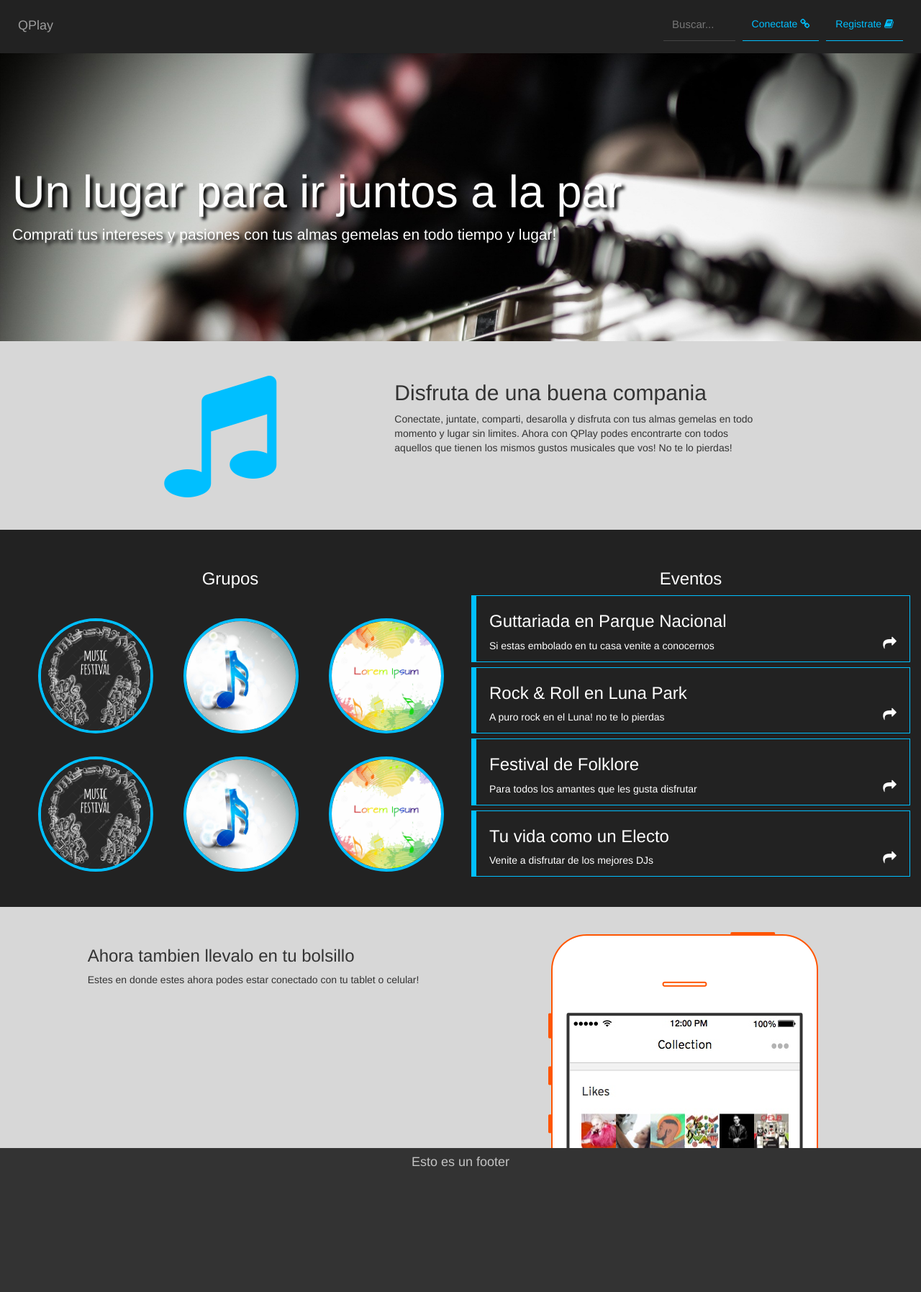
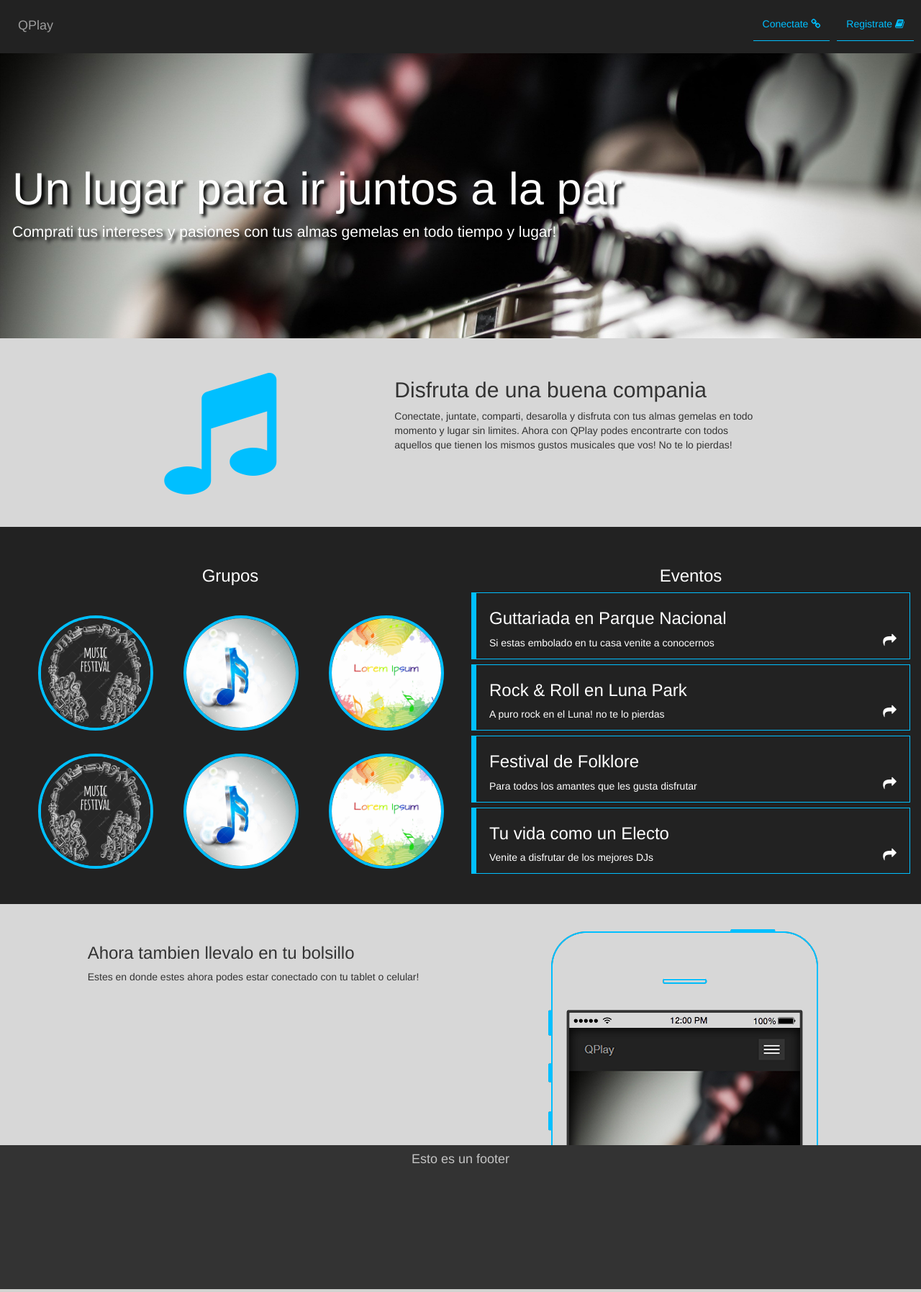
Before and after one commit to maggietobar/qplay, a PHP site: page / in a window 1280 px wide. Shown: the whole page at 72% size. Run offline with PHP 8.4, Linux system fonts and the light colour scheme.

Commit message:
Nav Fixed, Se coemento el codigo de home y su estilo, actualizacion de imagen del celu, se paso el botoncolaps a un archivo externo de .js, se quito el buscador

```diff
--- a/css/qstilo.css
+++ b/css/qstilo.css
@@ -1,42 +1,21 @@
+/*-al body recibe el padding porque la barra de navegacion es fixed -*/
 
-.jumbotron {
-    background-color: #000000;
-    padding-left: 17px;
-    height: 400px;
-    margin-bottom: 0px;
-    border-radius: 0px;
-    background-image: url(../img/tocguit.jpg);
-    background-size: cover;
-    background-repeat: no-repeat;
-    text-shadow: black 0.3em 0.3em 0.3em;
-    color:#fff;
-    /*-webkit-filter: opacity(20%);
-    filter: opacity(20%);*/
+body {
+    padding-top: 70px;
 }
 
-.jumbotron h1{
-    margin-top: 110px;
-    margi-bottom: 10px;
-}
-
-.jumbotron img {
-  background-size: cover;
-  background-repeat: no-repeat;
-}
+/*-estilo general de navbar-*/
 
 .navbar {
+      background-colo: #000000;
       margin-bottom: 0px;
       border-radius: 0px;
       border: 0px;
       padding: 10px;
+      opacity: 1;
 }
 
-/*.fa-search {
-   color:#b1b1b1;
-   padding-left: 10px;
-   padding-top: 7px;
-   padding-bottom: 7px;
-}*/
+/* estilo de la barra de busqueda del navbar */
 
 .nav-search {
   border-bottom: 1px;
@@ -54,12 +33,21 @@
   transition: all 0.5s ease-in-out;
 }
 
+/*.fa-search {
+   color:#b1b1b1;
+   padding-left: 10px;
+   padding-top: 7px;
+   padding-bottom: 7px;
+}*/
+
 .nav-search:focus {
   width: 450px;
   border-color: #00bfff;
   background-color: #d7d7d7;
   color: #1c1c1c;
 }
+
+/* animacion del boton que aparece cuando el navbar se colapsa a bajas resoluciones */
 
 .navbar-toggle {
   padding: 9px 7px;
@@ -84,10 +72,7 @@
      opacity: 0;
 }
 
-.cell {
-    width: 375px;
-    height: auto;
-}
+/* estilos de los botones de navbar "Conectate y Registrate"*/
 
 .btn-nav {
     border-color: #00bfff;
@@ -120,12 +105,43 @@
   margin-right: 5px;
 }
 
+/* jumbotron */
+
+.jumbotron {
+    background-color: #000000;
+    padding-left: 17px;
+    height: 400px;
+    margin-bottom: 0px;
+    border-radius: 0px;
+    background-image: url(../img/tocguit.jpg);
+    background-size: cover;
+    background-repeat: no-repeat;
+    text-shadow: black 0.3em 0.3em 0.3em;
+    color:#fff;
+}
+
+.jumbotron h1{
+    margin-top: 110px;
+}
+
+
+/** el cell hay que definirlo */
+
+.cell {
+    width: 375px;
+    height: 300px;
+}
+
+
+/* la nota musical */
 
 p >.fa-5 {
     font-size: 13em;
     margin: 0px;
     color: #00bfff;
 }
+
+/* colores de fondo de cada seccion*/
 
 .gray {
   background-color: #d7d7d7;
@@ -146,6 +162,8 @@ p >.fa-5 {
   padding-bottom: 35px;
 }
 
+/* seccion de Grupos y Eventos */
+
 .img-circle {
    margin-left: 38px;
    margin-top: 32px;
@@ -159,20 +177,12 @@ p >.fa-5 {
   margin-bottom: 7px;
   padding: 2px 18px;
 }
-/*
-.event-info:nth-child(2) {
-     border-color: #cc00ff;
-}
-.event-info:nth-child(3) {
-     border-color: #ffde00;
-}
-.event-info:nth-child(4) {
-     border-color: #00ff21;
-}
-*/
+
 .fa-share {
   float:right;
 }
+
+/* footer todavia hay que trabajarlo */
 
 .footer {
   height: 200px;
--- a/index.html
+++ b/index.html
@@ -10,7 +10,10 @@
 </head>
 <body>
 
-<nav class="navbar navbar-inverse">
+<!-- COMIENZO DEL NAVBAR Y SU CONTENIDO -->
+<!-- Para hacerlo fluido quitar "navbar-fixed-top" y sacar padding del body en la hoja del estilo -->
+
+<nav class="navbar navbar-inverse navbar-fixed-top">
   <div class="container-fluid">
     <div class="navbar-header">
       <button type="button" class="navbar-toggle" data-toggle="collapse" data-target="#myNavbar">
@@ -24,23 +27,26 @@
     <div class="collapse navbar-collapse" id="myNavbar">
       <ul class="nav navbar-nav navbar-right">
         <li><a class="btn btn-nav" href="#">Conectate <i class="fa fa-link"></i></a></li>
-        <li><a class="btn btn-nav" href="#">Registrate <i class="fa fa-book"></i></a></li>
+        <li><a class="btn btn-nav" href="register.html">Registrate <i class="fa fa-book"></i></a></li>
       </ul>
-      <form class="navbar-form navbar-right">
+      <!--form class="navbar-form navbar-right">
         <div class="form-group">
           <input type="text" class="nav-search" placeholder="Buscar...">
         </div>
-        <!--button type="submit" class="btn btn-default">Submit</button-->
-      </form>
+        <!--button type="submit" class="btn btn-default">Submit</button>
+      </form-->
     </div>
   </div>
 </nav>
 
+<!-- FIN DEL NAVBAR -->
+<!-- COMIENZO DE JUMBOTRON -->
+
 <div class="jumbotron text-left">
-  <!--img src="img/tocguit.jpg" class="img-responsive" alt="" width="1920" height="1200" /-->
   <h1>Un lugar para ir juntos a la par</h1>
   <p>Comprati tus intereses y pasiones con tus almas gemelas en todo tiempo y lugar!</p>
 </div>
+
 
 <div class="container-fluid">
   <div class="row gray">
@@ -55,6 +61,8 @@
   </div>
 </div>
 
+<!-- FIN DEL JUMBOTRON -->
+<!-- COMIENZO DEL CONTENEDOR GRUPOS Y EVENTOS -->
 
 <div class="container-fluid">
   <div class="row black">
@@ -94,18 +102,24 @@
   </div>
 </div>
 
+<!-- FIN DEL CONTENEDOR GRUPOS Y EVENTOS -->
+<!-- COMIENZO DEL CONTENEDOR CELULAR RESPONSIVE -->
+
 <div class="container-fluid">
   <div class="row gray2">
      <div class="col-md-5 col-md-offset-1">
        <h3>Ahora tambien llevalo en tu bolsillo</h3>
        <p>Estes en donde estes ahora podes estar conectado con tu tablet o celular!</p>
      </div>
-     <div class="col-md-2 col-md-offset-1">
-       <img src="img/celView.png" class="cell">
+     <div class="col-md-5 col-md-offset-1">
+       <img src="img/celView2.fw.png" class="img-responsive block-center" width="375" height="300">
      </div>
-     <div class="col-md 3"></div>
+
   </div>
 </div>
+
+<!-- FIN DEL CONTENEDOR CELULAR RESPONSIVE -->
+<!-- COMIENZO DEL FOOTER -->
 
 <div class="container-fluid text-center">
   <div class="row footer">
@@ -115,17 +129,12 @@
   </div>
 </div>
 
+<!-- FIN DEL FOOTER -->
+<!-- COMIENZO DE JAVASCRIPT PLUGINS -->
 
 <script type="text/javascript" src="js/jquery-2.2.3.js"></script>
 <script type="text/javascript" src="js/bootstrap.js"></script>
-
-<script type="text/javascript">
-    $(document).ready(function () {
-       $(".navbar-toggle").click(function () {
-          $(this).toggleClass("click");
-       });
-    });
-</script>
+<script type="text/javascript" src="js/botcolaps.js"></script>
 
 </body>
 </html>
--- /dev/null
+++ b/js/botcolaps.js
@@ -0,0 +1,5 @@
+    $(document).ready(function () {
+       $(".navbar-toggle").click(function () {
+          $(this).toggleClass("click");
+       });
+    });
```
Also changed, not shown: img/celView2.fw.png (added).
